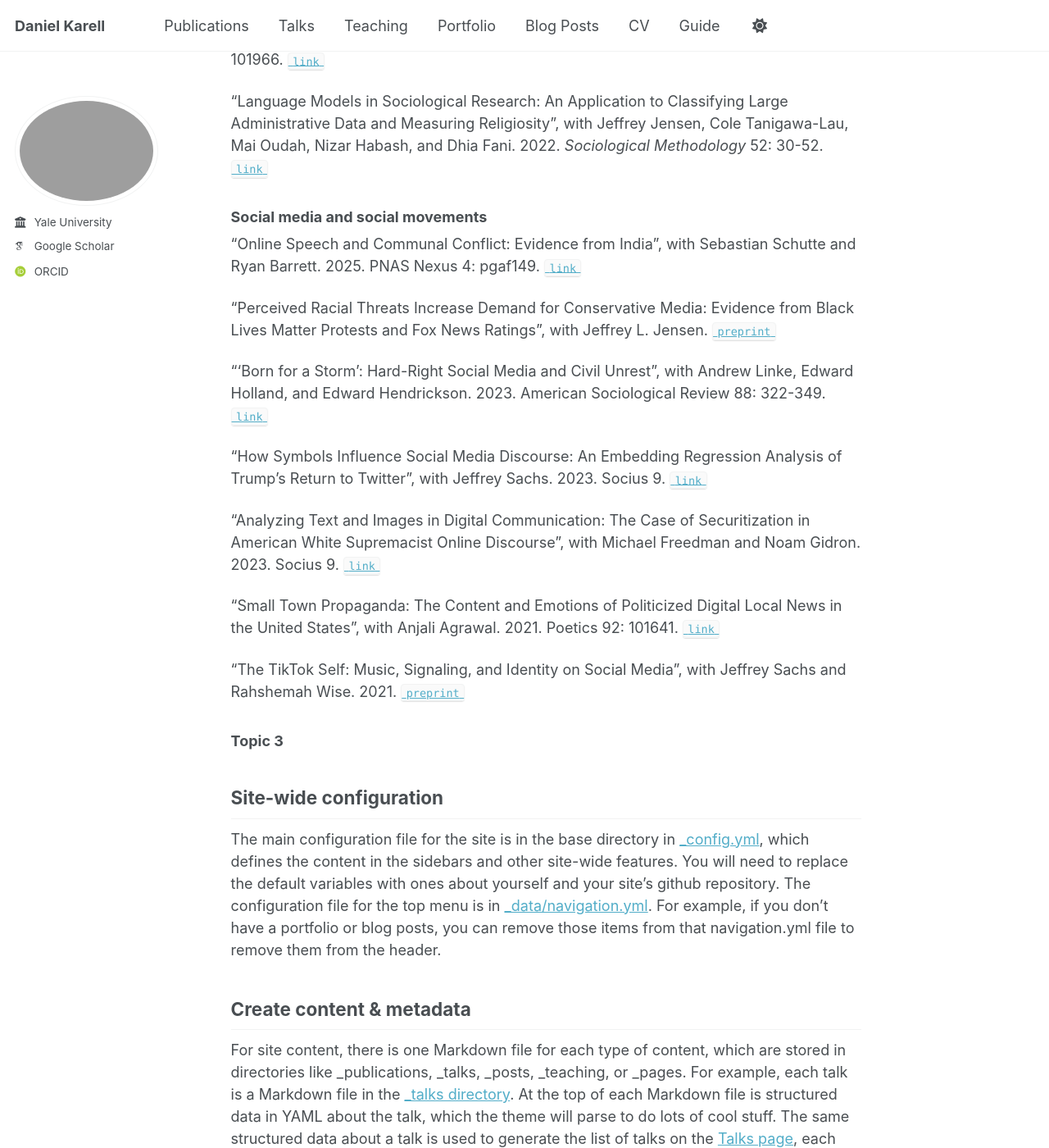
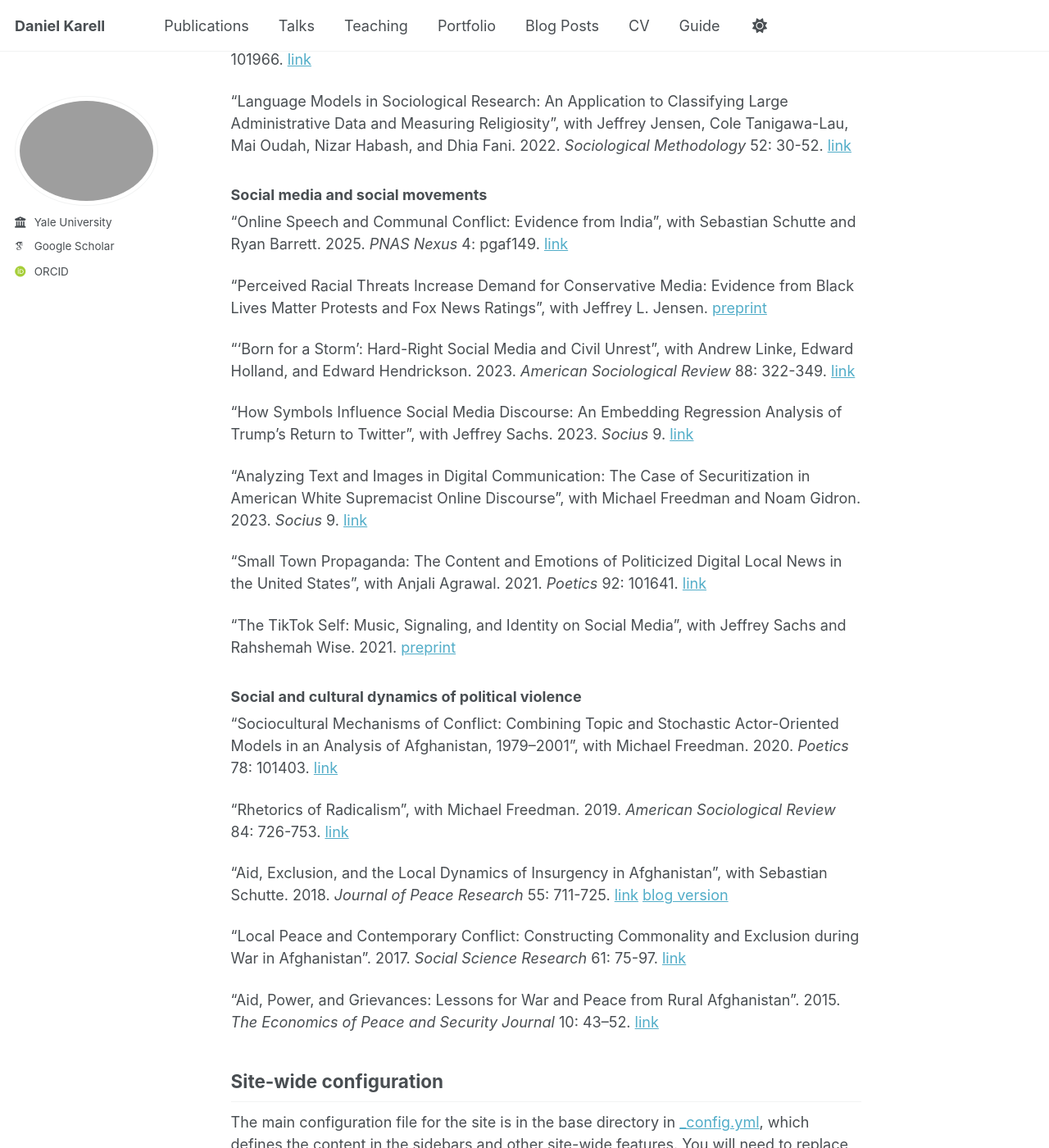
Before and after one commit to dkarell/dkarell.github.io, a Jekyll site: the page built from _pages/about.md, in a window 1280 px wide and 1400 px high, scrolled down 645 px. Shown: the whole window at 82% size. Built offline with Jekyll 4.4.1, drawn with Linux system fonts in a browser that asks for light colours; some web fonts are replaced; a script that is not in the unit is left out.

Commit message:
Update about.md

```diff
--- a/_pages/about.md
+++ b/_pages/about.md
@@ -17,31 +17,45 @@ I teach a course on incorporating generative AI into social science research met
 
 ### Generative AI, society, and social science research
 
-“Integrating Generative Artificial Intelligence into Social Science Research: Measurement, Prompting, and Simulation”, with Thomas Davidson. 2025. *Sociological Methods and Research*. [`link`](https://journals.sagepub.com/doi/10.1177/00491241251339184)
+“Integrating Generative Artificial Intelligence into Social Science Research: Measurement, Prompting, and Simulation”, with Thomas Davidson. 2025. *Sociological Methods and Research*. [link](https://journals.sagepub.com/doi/10.1177/00491241251339184)
 
 “Artificial Intelligence Summaries of Historical Events Improve Knowledge Compared to Human-Written Summaries”, with Matthew Shu, Keitaro Okura, and Thomas Davidson. [preprint](https://osf.io/preprints/socarxiv/3gsqw)
 
-“Synthetic Duality: A Framework for Analyzing Natural Language Generation's Representation of Social Reality”, with Jeffrey Sachs and Ryan Barrett. 2024. *Poetics* 108: 101966. [`link`](https://www.sciencedirect.com/science/article/pii/S0304422X24001049?via%3Dihub)
+“Synthetic Duality: A Framework for Analyzing Natural Language Generation's Representation of Social Reality”, with Jeffrey Sachs and Ryan Barrett. 2024. *Poetics* 108: 101966. [link](https://www.sciencedirect.com/science/article/pii/S0304422X24001049?via%3Dihub)
 
-“Language Models in Sociological Research: An Application to Classifying Large Administrative Data and Measuring Religiosity”, with Jeffrey Jensen, Cole Tanigawa-Lau, Mai Oudah, Nizar Habash, and Dhia Fani. 2022. *Sociological Methodology* 52: 30-52. [`link`](https://doi.org/10.1177/00811750211053370)
+“Language Models in Sociological Research: An Application to Classifying Large Administrative Data and Measuring Religiosity”, with Jeffrey Jensen, Cole Tanigawa-Lau, Mai Oudah, Nizar Habash, and Dhia Fani. 2022. *Sociological Methodology* 52: 30-52. [link](https://doi.org/10.1177/00811750211053370)
 
 ### Social media and social movements
 
-“Online Speech and Communal Conflict: Evidence from India”, with Sebastian Schutte and Ryan Barrett. 2025. PNAS Nexus 4: pgaf149. [`link`](https://academic.oup.com/pnasnexus/advance-article/doi/10.1093/pnasnexus/pgaf149/8129733?utm_source=advanceaccess&utm_campaign=pnasnexus&utm_medium=email)
+“Online Speech and Communal Conflict: Evidence from India”, with Sebastian Schutte and Ryan Barrett. 2025. *PNAS Nexus* 4: pgaf149. [link](https://academic.oup.com/pnasnexus/advance-article/doi/10.1093/pnasnexus/pgaf149/8129733?utm_source=advanceaccess&utm_campaign=pnasnexus&utm_medium=email)
 
-“Perceived Racial Threats Increase Demand for Conservative Media: Evidence from Black Lives Matter Protests and Fox News Ratings”, with Jeffrey L. Jensen. [`preprint`](https://osf.io/preprints/socarxiv/bmupw/)
+“Perceived Racial Threats Increase Demand for Conservative Media: Evidence from Black Lives Matter Protests and Fox News Ratings”, with Jeffrey L. Jensen. [preprint](https://osf.io/preprints/socarxiv/bmupw/)
 
-“‘Born for a Storm’: Hard-Right Social Media and Civil Unrest”, with Andrew Linke, Edward Holland, and Edward Hendrickson. 2023. American Sociological Review 88: 322-349. [`link`](https://journals.sagepub.com/doi/10.1177/00031224231156190)
+“‘Born for a Storm’: Hard-Right Social Media and Civil Unrest”, with Andrew Linke, Edward Holland, and Edward Hendrickson. 2023. *American Sociological Review* 88: 322-349. [link](https://journals.sagepub.com/doi/10.1177/00031224231156190)
 
-“How Symbols Influence Social Media Discourse: An Embedding Regression Analysis of Trump’s Return to Twitter”, with Jeffrey Sachs. 2023. Socius 9. [`link`](https://journals.sagepub.com/doi/10.1177/23780231231212108)
+“How Symbols Influence Social Media Discourse: An Embedding Regression Analysis of Trump’s Return to Twitter”, with Jeffrey Sachs. 2023. *Socius* 9. [link](https://journals.sagepub.com/doi/10.1177/23780231231212108)
 
-“Analyzing Text and Images in Digital Communication: The Case of Securitization in American White Supremacist Online Discourse”, with Michael Freedman and Noam Gidron. 2023. Socius 9. [`link`](https://journals.sagepub.com/doi/10.1177/23780231231161049)
+“Analyzing Text and Images in Digital Communication: The Case of Securitization in American White Supremacist Online Discourse”, with Michael Freedman and Noam Gidron. 2023. *Socius* 9. [link](https://journals.sagepub.com/doi/10.1177/23780231231161049)
 
-“Small Town Propaganda: The Content and Emotions of Politicized Digital Local News in the United States”, with Anjali Agrawal. 2021. Poetics 92: 101641. [`link`](https://doi.org/10.1016/j.poetic.2021.101641)
+“Small Town Propaganda: The Content and Emotions of Politicized Digital Local News in the United States”, with Anjali Agrawal. 2021. *Poetics* 92: 101641. [link](https://doi.org/10.1016/j.poetic.2021.101641)
 
-“The TikTok Self: Music, Signaling, and Identity on Social Media”, with Jeffrey Sachs and Rahshemah Wise. 2021. [`preprint`](https://osf.io/preprints/socarxiv/2rx46/)
+“The TikTok Self: Music, Signaling, and Identity on Social Media”, with Jeffrey Sachs and Rahshemah Wise. 2021. [preprint](https://osf.io/preprints/socarxiv/2rx46/)
 
-### Topic 3
+### Social and cultural dynamics of political violence
+
+“Sociocultural Mechanisms of Conflict: Combining Topic and Stochastic Actor-Oriented Models in an Analysis of Afghanistan, 1979–2001”, with Michael Freedman. 2020. *Poetics* 78: 101403. [link](https://www.sciencedirect.com/science/article/abs/pii/S0304422X18302766?via%3Dihub)
+
+“Rhetorics of Radicalism”, with Michael Freedman. 2019. *American Sociological Review* 84: 726-753. [link](https://journals.sagepub.com/doi/full/10.1177/0003122419859519)
+
+“Aid, Exclusion, and the Local Dynamics of Insurgency in Afghanistan”, with Sebastian Schutte. 2018. *Journal of Peace Research* 55: 711-725. [link](https://journals.sagepub.com/doi/full/10.1177/0022343318777566) [blog version](http://politicalviolenceataglance.org/2019/03/15/how-us-military-aid-can-backfire/)
+
+“Local Peace and Contemporary Conflict: Constructing Commonality and Exclusion during War in Afghanistan”. 2017. *Social Science Research* 61: 75-97. [link](https://www.sciencedirect.com/science/article/abs/pii/S0049089X16303908)
+
+“Aid, Power, and Grievances: Lessons for War and Peace from Rural Afghanistan”. 2015. *The Economics of Peace and Security Journal* 10: 43–52. [link](https://www.epsjournal.org.uk/index.php/EPSJ/article/view/228)
+
+
+
+
 
 Site-wide configuration
 ----------
```
